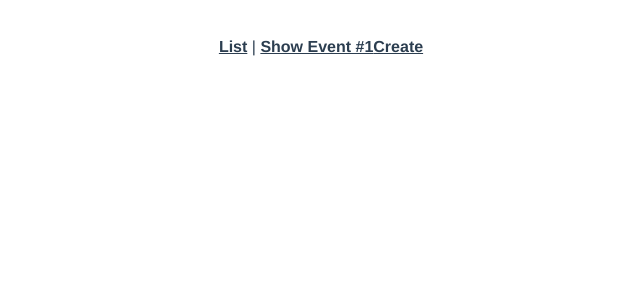
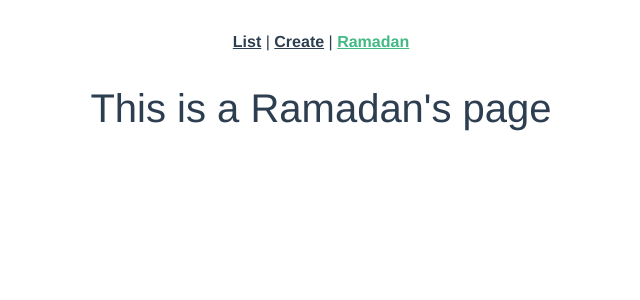
Before and after one commit to abdellahrk/Real-World-Vue, a Vue app: page /user/Ramadan in a window 1280 px wide. Shown: the top 300 px of the page, without its empty margins (319-959 px from the left). Built offline with nearby package versions, Linux system fonts and the light colour scheme.

Commit message:
Add dynamic routing and Vue history mode

```diff
--- a/public/index.html
+++ b/public/index.html
@@ -6,6 +6,7 @@
     <meta name="viewport" content="width=device-width,initial-scale=1.0">
     <link rel="icon" href="<%= BASE_URL %>favicon.ico">
     <title><%= htmlWebpackPlugin.options.title %></title>
+    <link href="https://cdn.jsdelivr.net/npm/bootstrap@5.0.0-beta1/dist/css/bootstrap.min.css" rel="stylesheet" integrity="sha384-giJF6kkoqNQ00vy+HMDP7azOuL0xtbfIcaT9wjKHr8RbDVddVHyTfAAsrekwKmP1" crossorigin="anonymous">
   </head>
   <body>
     <noscript>
--- a/src/App.vue
+++ b/src/App.vue
@@ -2,8 +2,8 @@
   <div id="app">
     <div id="nav">
       <router-link :to="{ name: 'event-list' }">List</router-link> |
-      <router-link :to="{ name: 'event-show'}">Show Event #1</router-link>
-      <router-link :to="{ name: 'event-create'}">Create</router-link>
+      <router-link :to="{ name: 'event-create'}">Create</router-link> |
+      <router-link :to="{ name: 'user', params: { username: 'Ramadan'}}">Ramadan</router-link>
     </div>
     <router-view />
   </div>
--- a/src/router/index.js
+++ b/src/router/index.js
@@ -3,6 +3,7 @@ import VueRouter from "vue-router";
 import EventShow from "../views/EventShow.vue";
 import EventList from '../views/EventList';
 import EventCreate from '../views/EventCreate';
+import User from '../views/User';
 
 Vue.use(VueRouter);
 
@@ -13,14 +14,21 @@ const routes = [
     component: EventList
   },
   {
-    path: "/event",
+    path: "/event/:id",
     name: "event-show",
-    component: EventShow
+    component: EventShow,
+    props: true
   },
   {
     path: "/event/create",
     name: "event-create",
     component: EventCreate
+  },
+  {
+    path: "/user/:username",
+    name: "user",
+    "component": User,
+    props: true
   }
 ];
 
--- a/src/views/EventList.vue
+++ b/src/views/EventList.vue
@@ -1,5 +1,6 @@
 <template>
     <div>
         <h1>Event Listing</h1>
+        <router-link :to="{ name: 'event-show', params: { id : 1}}">Show Event #1</router-link>
     </div>
 </template>
--- a/src/views/EventShow.vue
+++ b/src/views/EventShow.vue
@@ -1,5 +1,11 @@
 <template>
     <div>
-        <h1>Showing Event #1</h1>
+        <h1>Showing Event #{{ id }}</h1>
     </div>
 </template>
+
+<script>
+export default {
+    props: ['id']
+}
+</script>
--- /dev/null
+++ b/src/views/User.vue
@@ -0,0 +1,11 @@
+<template>
+    <div >
+        <h1>This is a {{ username }}'s page </h1>
+    </div>
+</template>
+
+<script>
+export default {
+    props: ['username']
+}
+</script>
```
Also changed, not shown: .prettierrc.js (deleted).
